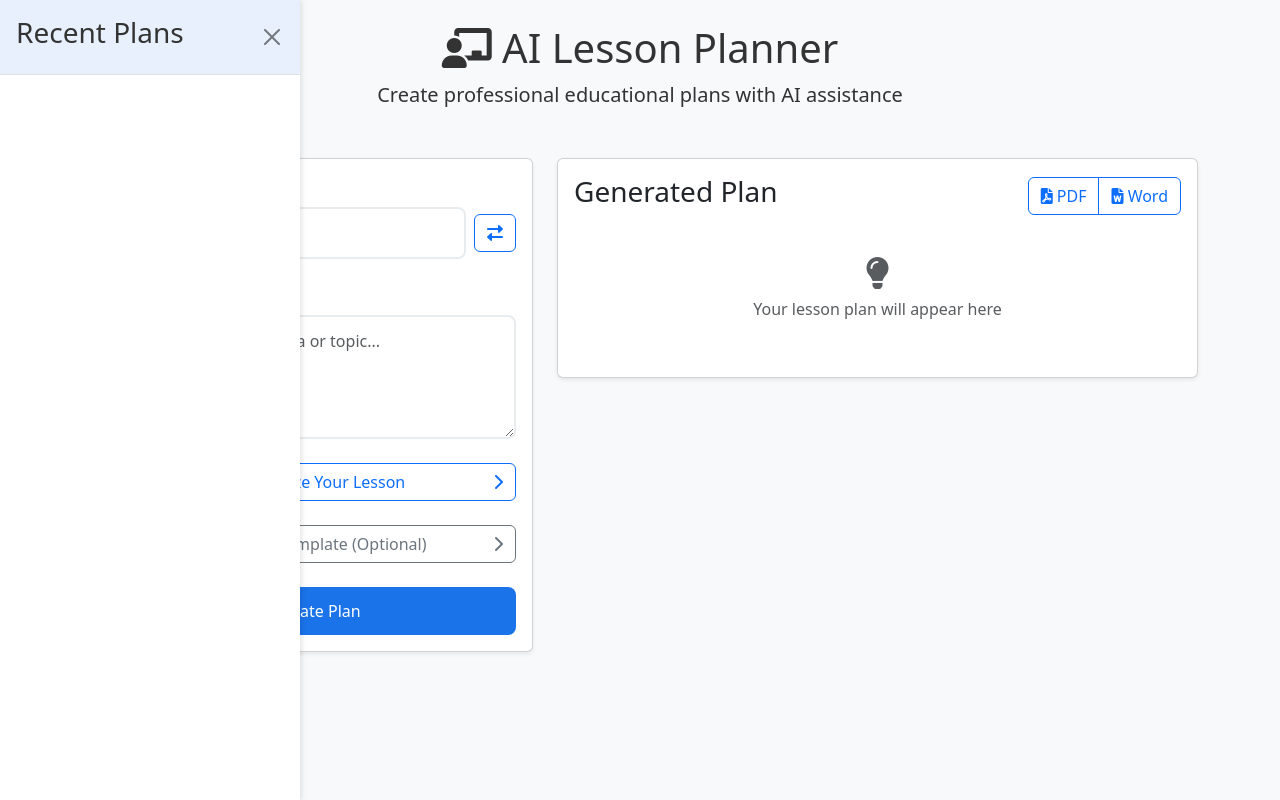
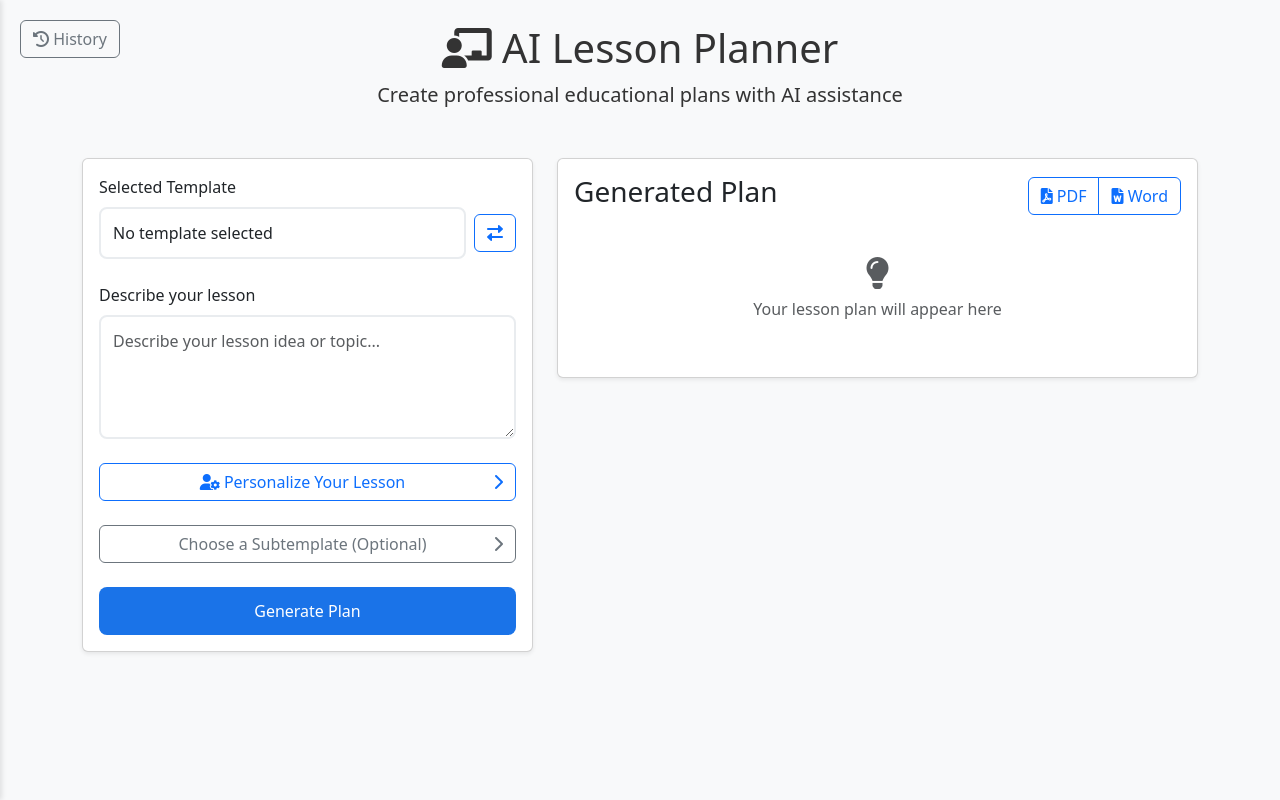
Before and after one commit to Koshkap/testPlanner, a Flask app: page /app in a window 1280 px wide. Run offline with Flask 3, Linux system fonts and the light colour scheme; some libraries are stand-ins or nearby versions.

Commit message:
Assistant checkpoint: Add history button and update sidebar behavior
Assistant generated file changes:
- templates/index.html: Add history button and update sidebar
- static/js/app.js: Add history button click handler

---

User prompt:

recent plans shouldnt always be open. only slide open when clicking history button on top left

```diff
--- a/static/js/app.js
+++ b/static/js/app.js
@@ -47,9 +47,23 @@ document.addEventListener('DOMContentLoaded', function() {
         templateModal.show();
     });
 
-    // Close sidebar
+    // History button and sidebar handling
+    const historyBtn = document.getElementById('historyBtn');
+    const sidebar = document.getElementById('historySidebar');
+
+    historyBtn?.addEventListener('click', () => {
+        sidebar.classList.toggle('active');
+    });
+
     closeSidebar?.addEventListener('click', () => {
         sidebar.classList.remove('active');
+    });
+
+    // Close sidebar when clicking outside
+    document.addEventListener('click', (e) => {
+        if (!sidebar.contains(e.target) && !historyBtn.contains(e.target)) {
+            sidebar.classList.remove('active');
+        }
     });
 
     // Display lesson plan with expandable sections
--- a/templates/index.html
+++ b/templates/index.html
@@ -9,8 +9,13 @@
     <link href="{{ url_for('static', filename='css/style.css') }}" rel="stylesheet">
 </head>
 <body>
-    <!-- History Sidebar (Moved to top left) -->
-    <div class="sidebar active" id="historySidebar">
+    <!-- History Button -->
+    <button class="btn btn-outline-secondary position-fixed" id="historyBtn" style="top: 20px; left: 20px; z-index: 1030;">
+        <i class="fas fa-history"></i> History
+    </button>
+
+    <!-- History Sidebar -->
+    <div class="sidebar" id="historySidebar">
         <div class="sidebar-header">
             <h3>Recent Plans</h3>
             <button class="btn-close" id="closeSidebar"></button>
```
